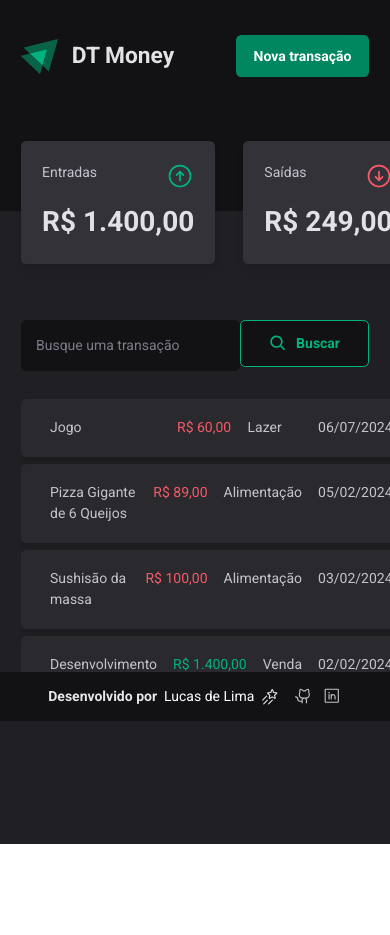
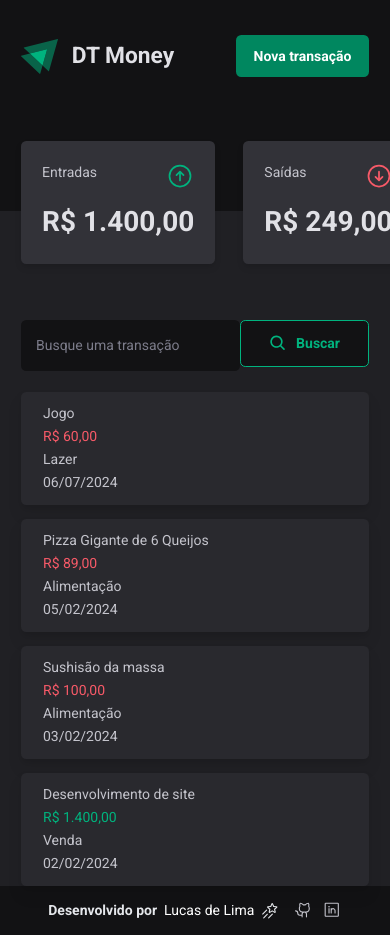
Before and after one commit to Aszurar/DT-money, a React (Vite) app: page / in a window 390 px wide. Shown: the top 935 px of the page. Before the commit the page ends 844 px from the top, so only its background shows below. Built offline with nearby package versions, Linux system fonts and the light colour scheme; data requests are answered from the project's data file.

Commit message:
📱Melhoria de responsividade na tabela📱

```diff
--- a/src/components/Dashboard/Table/Body.tsx
+++ b/src/components/Dashboard/Table/Body.tsx
@@ -3,10 +3,5 @@ import { ComponentProps } from 'react'
 type BodyProps = ComponentProps<'tbody'>
 
 export function Body(props: BodyProps) {
-  return (
-    <tbody
-      className="block max-h-80 overflow-auto overflow-y-auto"
-      {...props}
-    />
-  )
+  return <tbody className="flex h-full flex-col gap-4 sm:gap-2" {...props} />
 }
--- a/src/components/Dashboard/Table/Row.tsx
+++ b/src/components/Dashboard/Table/Row.tsx
@@ -5,8 +5,9 @@ type RowProps = ComponentProps<'tr'>
 export function Row(props: RowProps) {
   return (
     <tr
-      className={`my-2 grid w-full border-collapse grid-cols-table gap-4 overflow-hidden rounded-md
-    bg-gray-700 px-8 py-5 drop-shadow-lg`}
+      className={`flex w-full border-collapse flex-col overflow-hidden
+      truncate rounded-md bg-gray-700 px-6 py-3 drop-shadow-lg sm:grid
+      sm:w-full sm:grid-cols-table sm:gap-4 sm:px-8 sm:py-5`}
       {...props}
     />
   )
--- /dev/null
+++ b/src/components/Dashboard/Table/TableRow/TableRowMobile/index.tsx
@@ -0,0 +1,19 @@
+import { TableRowProps } from '../../../../../dto/transaction'
+import * as Table from '../../'
+
+export function TableRowMobile({ transaction }: Readonly<TableRowProps>) {
+  return (
+    <>
+      <div className=" flex items-center justify-between">
+        <Table.Data>{transaction.description}</Table.Data>
+      </div>
+
+      <Table.Data variant={transaction.type}>{transaction.price}</Table.Data>
+
+      <div className="mt-3 flex w-full justify-between sm:mt-0 sm:block">
+        <Table.Data>{transaction.category}</Table.Data>
+        <Table.Data>{transaction.createdAt}</Table.Data>
+      </div>
+    </>
+  )
+}
--- /dev/null
+++ b/src/components/Dashboard/Table/TableRow/TableRowWeb/index.tsx
@@ -0,0 +1,13 @@
+import { TableRowProps } from '../../../../../dto/transaction'
+import * as Table from '../../'
+
+export function TableRowWeb({ transaction }: Readonly<TableRowProps>) {
+  return (
+    <>
+      <Table.Data>{transaction.description}</Table.Data>
+      <Table.Data variant={transaction.type}>{transaction.price}</Table.Data>
+      <Table.Data>{transaction.category}</Table.Data>
+      <Table.Data>{transaction.createdAt}</Table.Data>
+    </>
+  )
+}
--- /dev/null
+++ b/src/components/Dashboard/Table/TableRow/index.tsx
@@ -0,0 +1,36 @@
+import { TransactionProps } from '../../../../dto/transaction'
+import { useResponsiveness } from '../../../../hooks/useResponsiveness'
+import { useTransactions } from '../../../../hooks/useTransactions'
+import { dateFormatter, priceFormatter } from '../../../../utils/formatter'
+import * as Table from '..'
+import { TableRowMobile } from './TableRowMobile'
+import { TableRowWeb } from './TableRowWeb'
+
+export function TableRows() {
+  const { isMobile } = useResponsiveness()
+
+  const { transactions } = useTransactions()
+
+  return transactions.map((transaction) => {
+    const priceFormatted = priceFormatter.format(transaction.price)
+    const createdAtFormatted = dateFormatter.format(
+      new Date(transaction.createdAt),
+    )
+
+    const transactionData: TransactionProps = {
+      ...transaction,
+      createdAt: createdAtFormatted,
+      price: priceFormatted,
+    }
+
+    return (
+      <Table.Row key={transaction.id}>
+        {isMobile ? (
+          <TableRowMobile transaction={transactionData} />
+        ) : (
+          <TableRowWeb transaction={transactionData} />
+        )}
+      </Table.Row>
+    )
+  })
+}
```
